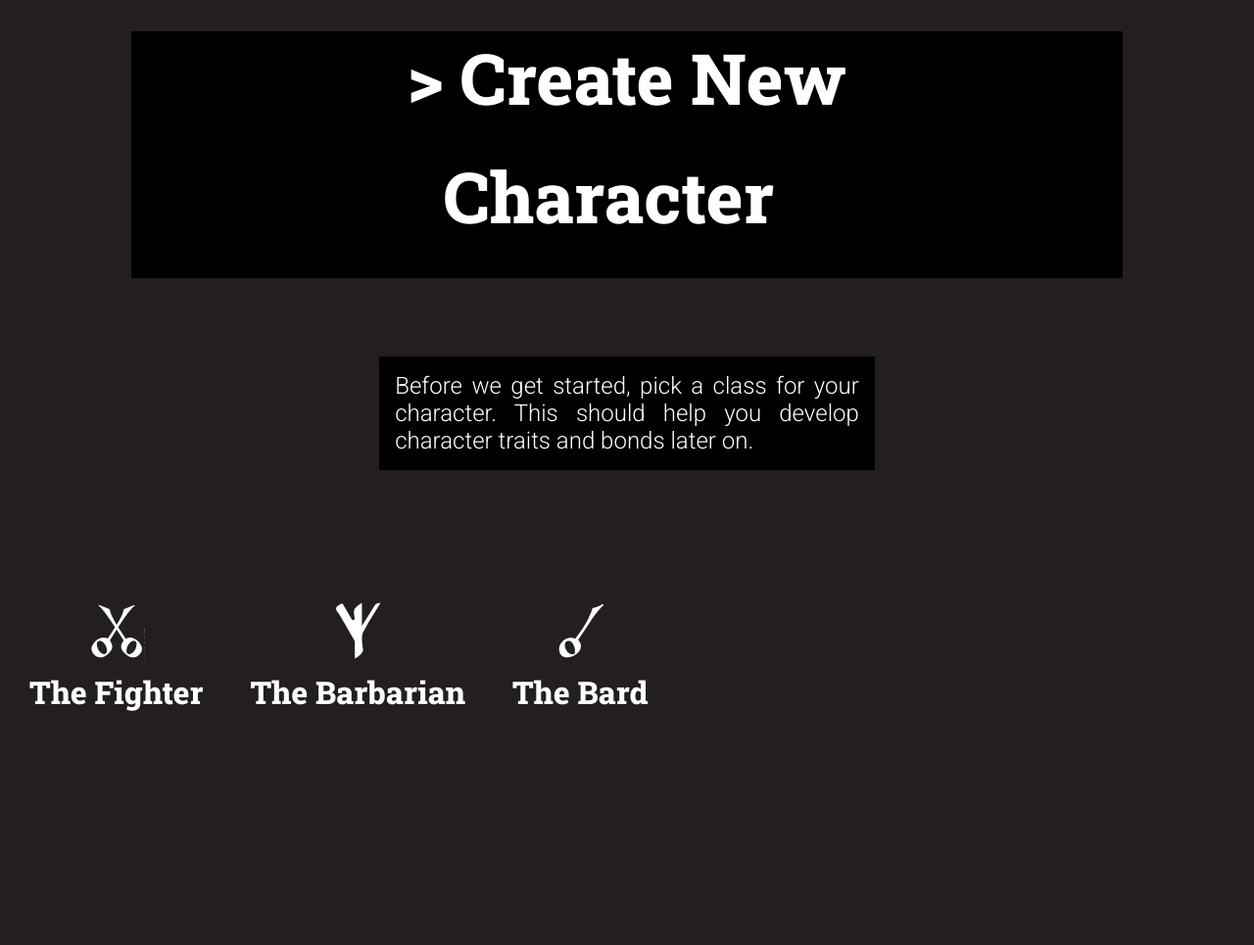
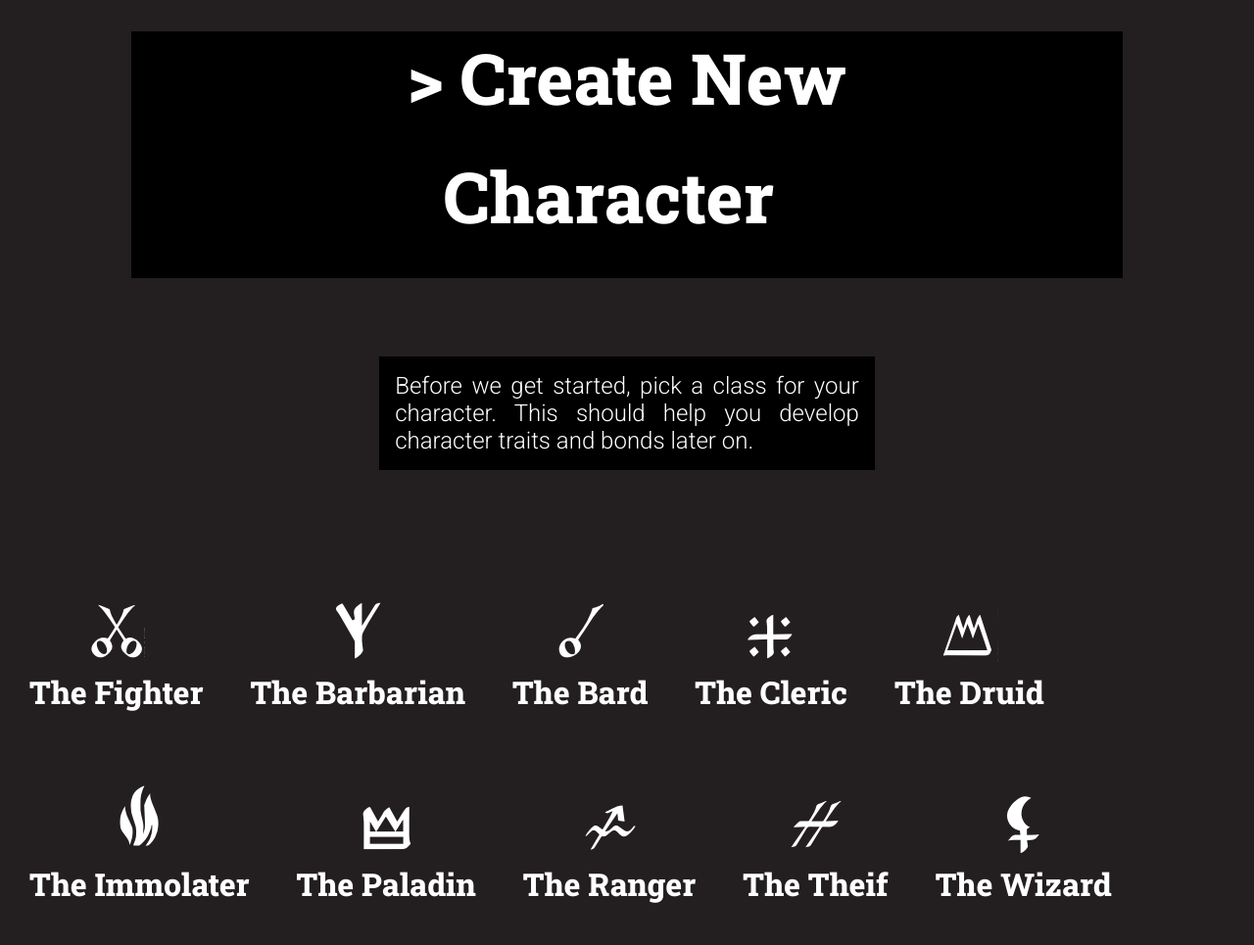
Before and after one commit to amorrell2002/amorrell2002.github.io, a plain HTML site: page charactercreator.html in a window 1280 px wide. Shown: the whole page at 98% size. Before the commit the page ends 800 px from the top, so only its background shows below. Drawn offline with Linux system fonts and the light colour scheme.

Commit message:
Added more buttons

```diff
--- a/charactercreator.html
+++ b/charactercreator.html
@@ -28,7 +28,7 @@
     </div>
 
     <br />
-
+<div id="classButtonsContainer">
     <button type="button" class="classButton">
       <img src="resorces/fighter.png" alt="" />
       <div class="classtext">The Fighter</div>
@@ -42,6 +42,34 @@
       <img src="resorces/bard.png" alt="" />
       <div class="classtext">The Bard</div>
     </button>
-
+    <button type="button" class="classButton">
+      <img src="resorces/cleric.png" alt="" />
+      <div class="classtext">The Cleric</div>
+    </button>
+    <button type="button" class="classButton">
+      <img src="resorces/druid.png" alt="" />
+      <div class="classtext">The Druid</div>
+    </button>
+    <button type="button" class="classButton">
+      <img src="resorces/immolater.png" alt="" />
+      <div class="classtext">The Immolater</div>
+    </button>
+    <button type="button" class="classButton">
+      <img src="resorces/paladin.png" alt="" />
+      <div class="classtext">The Paladin</div>
+    </button>
+    <button type="button" class="classButton">
+      <img src="resorces/ranger.png" alt="" />
+      <div class="classtext">The Ranger</div>
+    </button>
+    <button type="button" class="classButton">
+      <img src="resorces/thief.png" alt="" />
+      <div class="classtext">The Theif</div>
+    </button>
+    <button type="button" class="classButton">
+      <img src="resorces/wizard.png" alt="" />
+      <div class="classtext">The Wizard</div>
+    </button>
+  </div>
   </body>
 </html>
--- a/style.css
+++ b/style.css
@@ -5,6 +5,8 @@ a{
     color:white;
     font-family: 'Roboto', sans-serif;
 }
+
+
 
 .Title{
     font-size: 4.5em;
```
Also changed, not shown: Classes/barbarian.html (added), Classes/bard.html (added), Classes/cleric.html (added), Classes/druid.html (added), Classes/fighter.html (added), Classes/immolater.html (added), Classes/paladin.html (added), Classes/ranger.html (added), Classes/theif.html (added), Classes/wizard.html (added).
